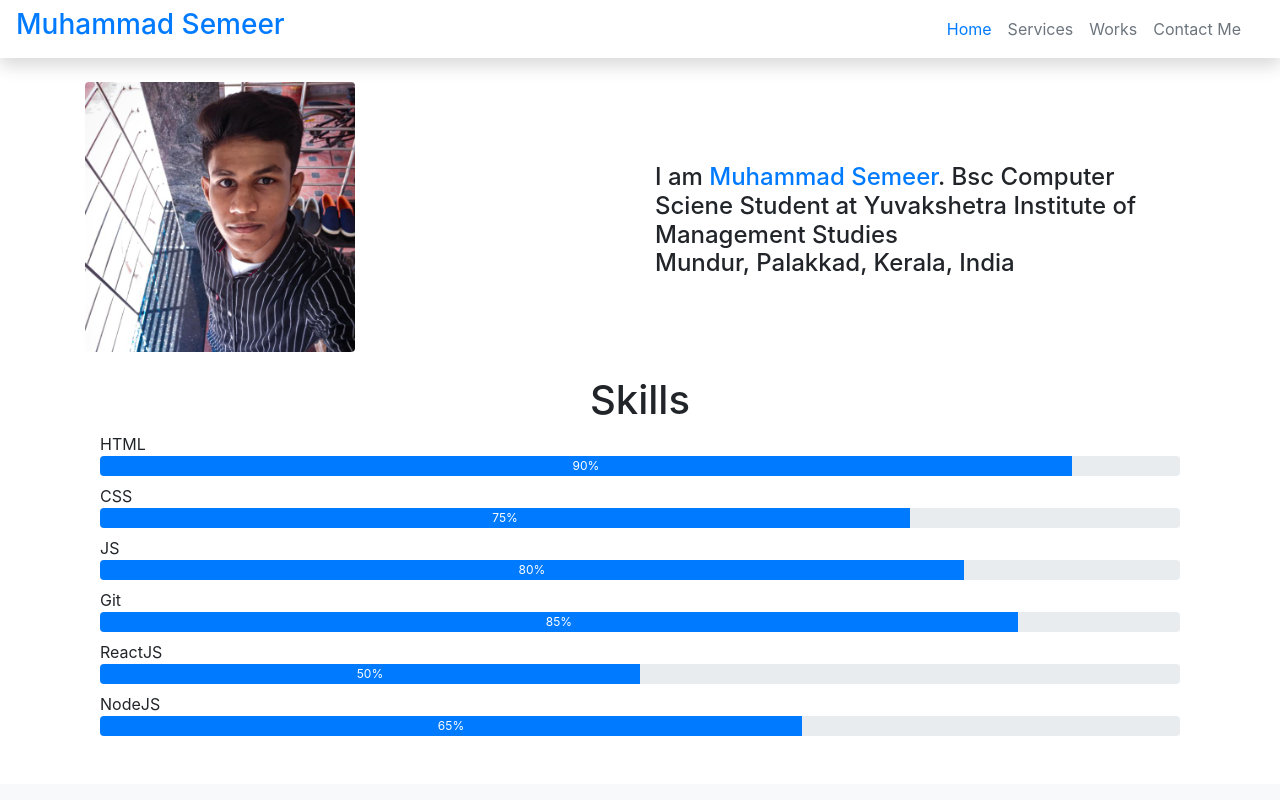
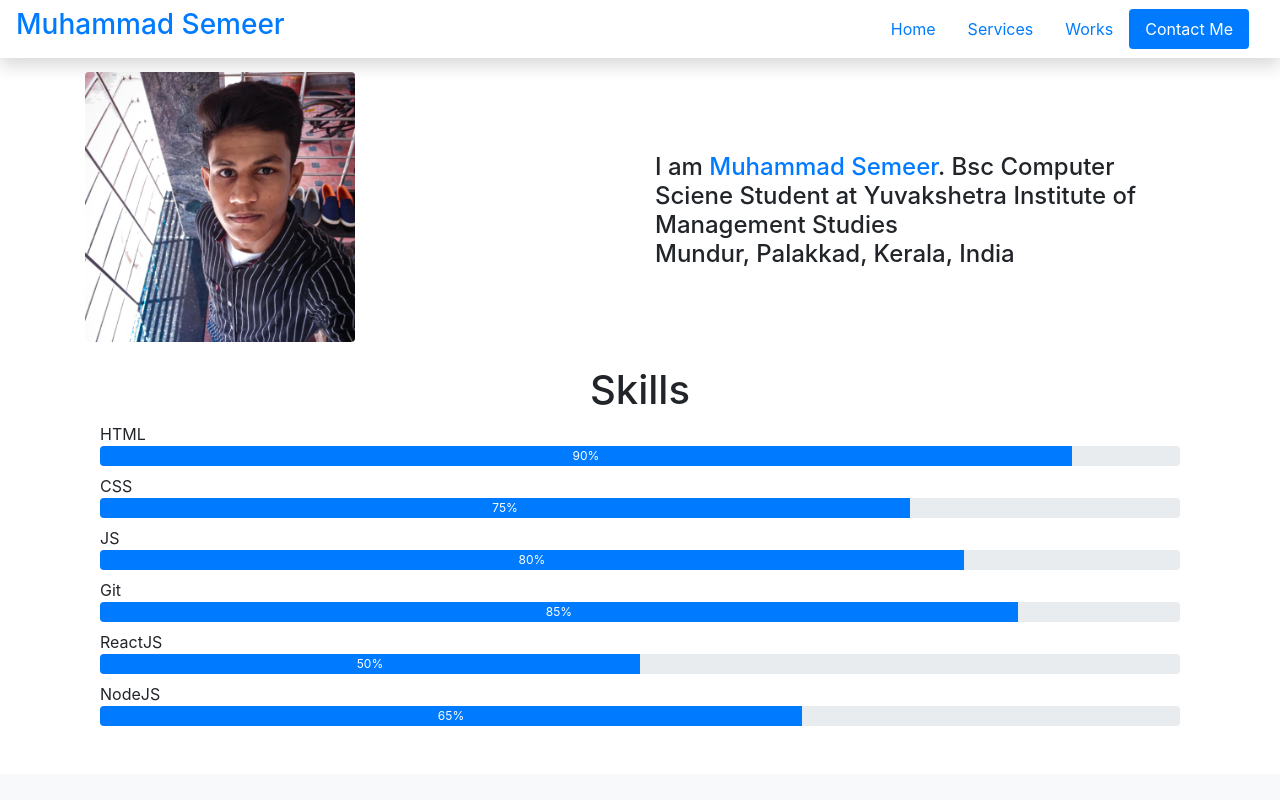
Before and after one commit to muhammadsemeer/muhammadsemeer.github.io, a plain HTML site: page index.html in a window 1280 px wide. Shown: the top 800 px of the page. Drawn offline with nearby package versions, Linux system fonts and the light colour scheme.

Commit message:
scrollspy added

```diff
--- a/index.html
+++ b/index.html
@@ -33,14 +33,21 @@
       }
     </style>
   </head>
-  <body>
-    <header class="bg-white shadow container-fluid">
+  <body
+    data-spy="scroll"
+    data-target="#navbar"
+    data-offset="70"
+    style="position: relative"
+  >
+    <header class="bg-white shadow container-fluid fixed-top">
       <div class="row text-white">
         <div class="col-md-6 col-9 p-2 pl-3">
+          <a href="/">
             <h3 class="text-primary">Muhammad Semeer</h3>
+          </a>
         </div>
         <div class="col-md-6 col-3 my-auto">
-          <nav class="navbar navbar-expand-lg navbar-light">
+          <nav id="navbar" class="navbar navbar-expand-lg navbar-light">
             <button
               class="navbar-toggler ml-auto"
               type="button"
@@ -53,49 +60,46 @@
               <span class="navbar-toggler-icon"></span>
             </button>
             <div class="collapse navbar-collapse">
-              <ul class="navbar-nav ml-auto">
-                <li class="nav-item active">
-                  <a class="nav-link text-primary" href="/">Home</a>
+              <ul class="nav ml-auto nav-pills">
+                <li class="nav-item">
+                  <a class="nav-link" href="#home">Home</a>
                 </li>
                 <li class="nav-item">
-                  <a class="nav-link text-secondary" href="#services"
-                    >Services</a
-                  >
+                  <a class="nav-link" href="#services">Services</a>
                 </li>
                 <li class="nav-item">
-                  <a href="#works" class="nav-link text-secondary"> Works </a>
+                  <a href="#works" class="nav-link"> Works </a>
                 </li>
                 <li class="nav-item">
-                  <a class="nav-link text-secondary" href="#contact"
-                    >Contact Me</a
-                  >
+                  <a class="nav-link" href="#contact">Contact Me</a>
                 </li>
               </ul>
             </div>
           </nav>
         </div>
         <div
-          class="collapse navbar-collapse col-12"
+          class="collapse navbar-collapse col-12 pb-3"
           id="navbarSupportedContent"
         >
-          <ul class="navbar-nav">
+          <ul id="navbar" class="navbar-nav nav-fill nav-pills mx-auto w-25">
             <li class="nav-item active">
-              <a class="nav-link text-primary" href="/">Home</a>
+              <a class="nav-link" href="#home">Home</a>
             </li>
             <li class="nav-item">
-              <a class="nav-link text-secondary" href="#services">Services</a>
+              <a class="nav-link" href="#services">Services</a>
             </li>
             <li class="nav-item">
-              <a href="#works" class="nav-link text-secondary"> Works </a>
+              <a href="#works" class="nav-link">Works </a>
             </li>
             <li class="nav-item">
-              <a class="nav-link text-secondary" href="#contact">Contact Me</a>
+              <a class="nav-link" href="#contact">Contact Me</a>
             </li>
           </ul>
         </div>
       </div>
     </header>
-    <section class="p-4">
+    <main class="mt-5">
+      <section class="p-4" id="home">
         <div class="container">
           <div class="row align-items-center">
             <div class="col-md-6">
@@ -244,7 +248,8 @@
                 <div class="card-body">
                   <h5 class="card-title">Responsive Web</h5>
                   <p class="card-text">
-                  Responsive Web Designing Using CSS Media Queries and Bootstrap
+                    Responsive Web Designing Using CSS Media Queries and
+                    Bootstrap
                   </p>
                 </div>
               </div>
@@ -291,8 +296,8 @@
                         <li>MongoDB</li>
                         <li>Handlebars</li>
                         <li>
-                        Nodejs as Server side / back end language and handlebars
-                        as view engine with MongoDB database.
+                          Nodejs as Server side / back end language and
+                          handlebars as view engine with MongoDB database.
                         </li>
                       </ul>
                       <br />
@@ -343,9 +348,9 @@
                         <li>MongoDB</li>
                         <li>Handlebars</li>
                         <li>
-                        Shopping Cart Project with Nodejs as Server side / back
-                        end language and handlebars as view engine with MongoDB
-                        database
+                          Shopping Cart Project with Nodejs as Server side /
+                          back end language and handlebars as view engine with
+                          MongoDB database
                         </li>
                       </ul>
                       <a
@@ -395,9 +400,9 @@
                         <li>MySQL</li>
                         <li>Handlebars</li>
                         <li>
-                        Shopping Cart Project with Nodejs as Server side / back
-                        end language and handlebars as view engine with MongoDB
-                        database
+                          Shopping Cart Project with Nodejs as Server side /
+                          back end language and handlebars as view engine with
+                          MongoDB database
                         </li>
                       </ul>
                       <a
@@ -559,9 +564,9 @@
             <div class="col-md-6 col-12 mt-3">
               <h3>Say Hi</h3>
               <p class="text-secondary" style="font-size: 1.25rem">
-              If you need a personal website or webiste for your bussiness. For
-              any kind of website/web apps. Send Me message through this site or
-              Connect me through any of the below.
+                If you need a personal website or webiste for your bussiness.
+                For any kind of website/web apps. Send Me message through this
+                site or Connect me through any of the below.
               </p>
               <h3>Connect Me Through</h3>
               <a
@@ -616,6 +621,7 @@
           </div>
         </div>
       </section>
+    </main>
     <footer class="bg-light">
       <div class="container">
         <div class="row">
```
Lines whose indentation alone changed are shown as unchanged.
